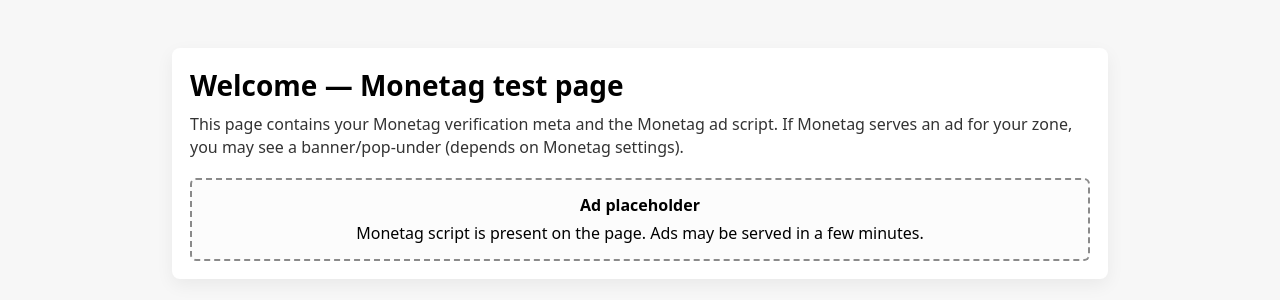
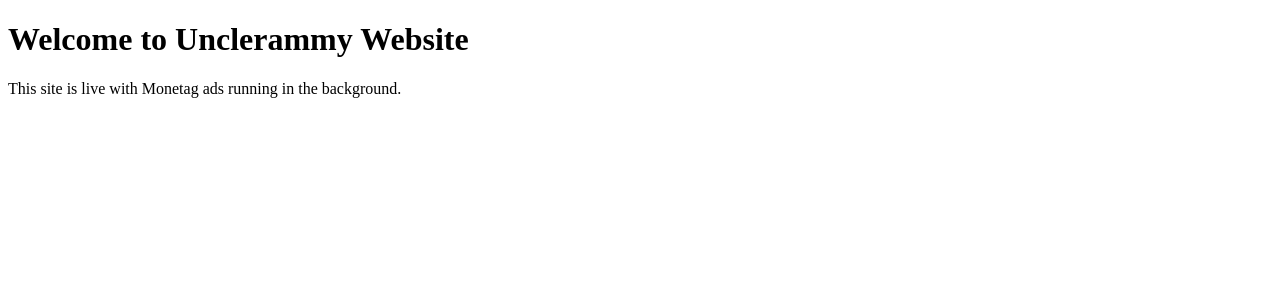
Before and after one commit to UNCLERAMMY/unclerammy.github.io, a plain HTML site: page Index.html in a window 1280 px wide. Drawn offline with Linux system fonts and the light colour scheme.

Commit message:
Index.html

```diff
--- a/Index.html
+++ b/Index.html
@@ -1,60 +1,18 @@
-<!doctype html>
+<!DOCTYPE html>
 <html lang="en">
 <head>
-  <meta charset="utf-8" />
-  <meta name="viewport" content="width=device-width,initial-scale=1" />
+  <meta charset="UTF-8">
+  <meta name="viewport" content="width=device-width, initial-scale=1.0">
+  <title>Unclerammy</title>
 
-  <!-- Monetag verification meta (from your account) -->
+  <!-- Monetag verification -->
   <meta name="monetag" content="9207b5119ab78aac4319e40d8026b6c4">
 
-  <title>Unclerammy — Monetag test</title>
-
-  <style>
-    body{font-family:system-ui,-apple-system,Segoe UI,Roboto,Helvetica,Arial;line-height:1.4;margin:0;padding:24px;background:#f7f7f7}
-    .card{max-width:900px;margin:24px auto;padding:18px;background:#fff;border-radius:8px;box-shadow:0 6px 18px rgba(0,0,0,0.06)}
-    h1{margin:0 0 8px;font-size:28px}
-    p{margin:6px 0;color:#333}
-    .ad-placeholder{margin-top:20px;padding:14px;border:2px dashed #8a8a8a;border-radius:6px;text-align:center;background:#fcfcfc}
-    .ad-placeholder strong{display:block;margin-bottom:6px}
-  </style>
+  <!-- Monetag ad script -->
+  <script src="https://fpyf8.com/88/tag.min.js" data-zone="174139" async data-cfasync="false"></script>
 </head>
 <body>
-  <div class="card">
-    <h1>Welcome — Monetag test page</h1>
-    <p>This page contains your Monetag verification meta and the Monetag ad script. If Monetag serves an ad for your zone, you may see a banner/pop-under (depends on Monetag settings).</p>
-
-    <!-- Visible placeholder so you know script loaded -->
-    <div class="ad-placeholder" id="ad-check">
-      <strong>Ad placeholder</strong>
-      <span id="ad-status">Checking Monetag script…</span>
-    </div>
-  </div>
-
-  <!-- Monetag install script you were given -->
-  <script src="https://fpyf8.com/88/tag.min.js"
-          data-zone="174139"
-          async
-          data-cfasync="false"></script>
-
-  <!-- Small script to detect if monetag script element loaded (not full proof of ads) -->
-  <script>
-    (function(){
-      // detect the monetag script element by src
-      var found = false;
-      var scripts = document.getElementsByTagName('script');
-      for(var i=0;i<scripts.length;i++){
-        if(scripts[i].src && scripts[i].src.indexOf('fpyf8.com/88/tag.min.js') !== -1){
-          found = true;
-          break;
-        }
-      }
-      var s = document.getElementById('ad-status');
-      if(found){
-        s.textContent = 'Monetag script is present on the page. Ads may be served in a few minutes.';
-      } else {
-        s.textContent = 'Monetag script NOT found. Check that you saved the script exactly as provided.';
-      }
-    })();
-  </script>
+  <h1>Welcome to Unclerammy Website</h1>
+  <p>This site is live with Monetag ads running in the background.</p>
 </body>
 </html>
```
